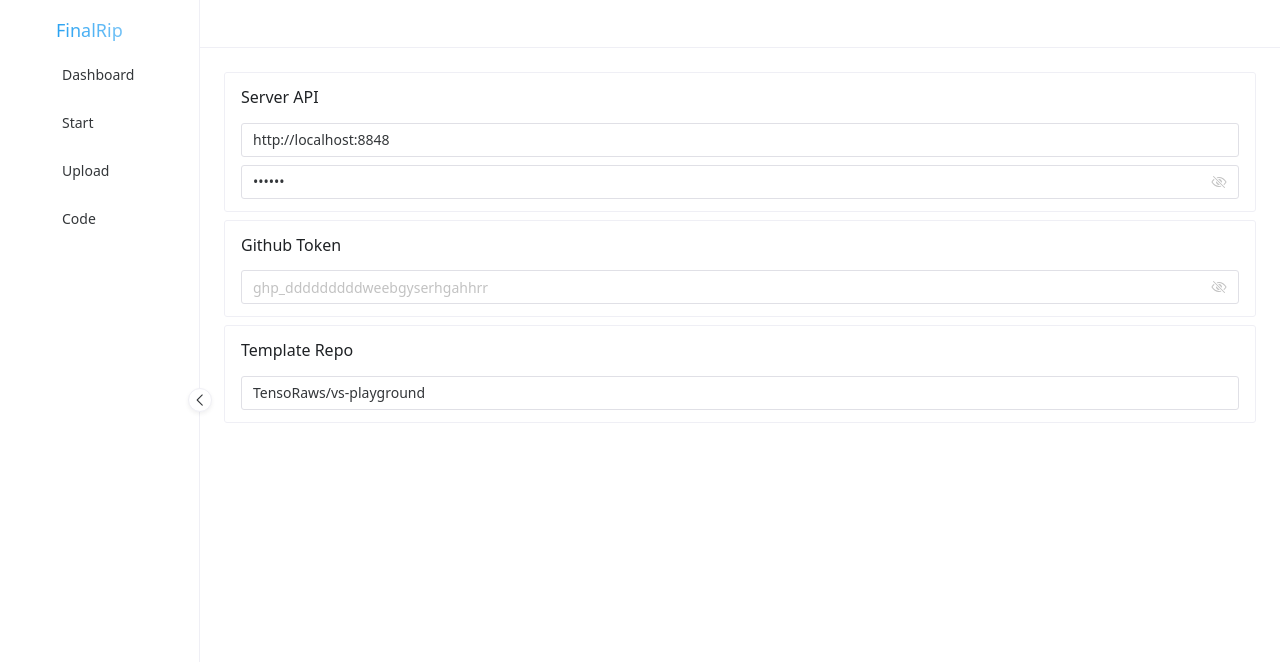
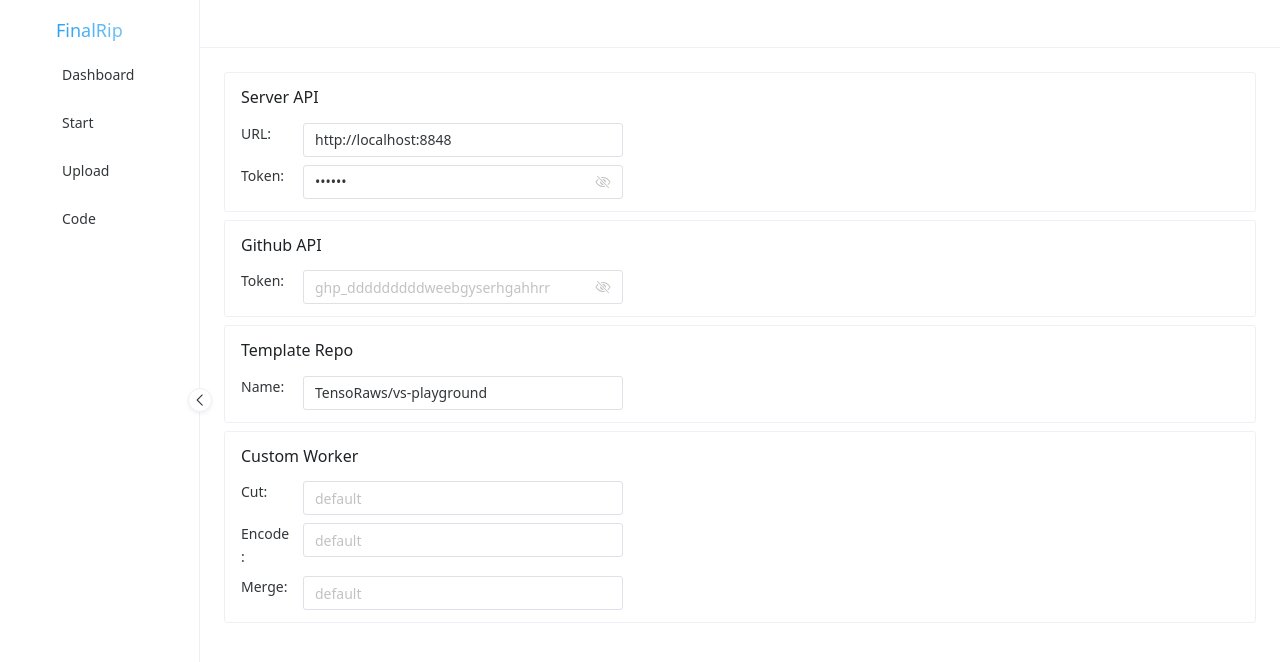
Before and after one commit to TensoRaws/FinalRip-dashboard, a Vue app: page /#/code in a window 1280 px wide. Both pictures are taken after a click on the button 1251 px from the left and 25 px from the top of the page. Shown: the top 662 px of the page. Built offline with nearby package versions, Linux system fonts and the light colour scheme; some icons are missing.

Commit message:
feat: custom worker && strict version (#14)

```diff
--- a/src/api/type.ts
+++ b/src/api/type.ts
@@ -26,6 +26,9 @@ export interface StartTaskRequest {
   encode_param: string
   script: string
   video_key: string
+  video_cut_custom?: string
+  video_encode_custom?: string
+  video_merge_custom?: string
   [property: string]: any
 }
 
@@ -100,6 +103,7 @@ export interface RetryEncodeTaskRequest {
   index: number
   script: string
   video_key: string
+  video_encode_custom?: string
   [property: string]: any
 }
 
@@ -111,6 +115,7 @@ export interface RetryEncodeTaskResponse {
 
 export interface RetryMergeTaskRequest {
   video_key: string
+  video_merge_custom?: string
   [property: string]: any
 }
 
--- a/src/store/setting.ts
+++ b/src/store/setting.ts
@@ -22,6 +22,11 @@ export const useSettingStore = defineStore(
     const templates: Ref<SelectOption[]> = ref([])
     const templateRepo = ref('TensoRaws/vs-playground')
     const githubToken = ref('')
+
+    // custom worker
+    const videoCutCustom = ref('')
+    const videoEncodeCustom = ref('')
+    const videoMergeCustom = ref('')
 
     // encode
     const script = ref(
@@ -49,6 +54,9 @@ export const useSettingStore = defineStore(
       templates,
       templateRepo,
       githubToken,
+      videoCutCustom,
+      videoEncodeCustom,
+      videoMergeCustom,
       script,
       encodeParam,
       checkedPendingBox,
@@ -68,6 +76,9 @@ export const useSettingStore = defineStore(
         'templates',
         'templateRepo',
         'githubToken',
+        'videoCutCustom',
+        'videoEncodeCustom',
+        'videoMergeCustom',
         'script',
         'encodeParam',
         'checkedPendingBox',
--- a/src/views/Setting.vue
+++ b/src/views/Setting.vue
@@ -2,32 +2,75 @@
 import { storeToRefs } from 'pinia'
 
 import { useSettingStore } from '@/store/setting'
-const { apiURL, apiToken, templateRepo, githubToken } = storeToRefs(useSettingStore())
+
+const {
+  apiURL,
+  apiToken,
+  templateRepo,
+  githubToken,
+  videoCutCustom,
+  videoEncodeCustom,
+  videoMergeCustom,
+} = storeToRefs(useSettingStore())
 </script>
 
 <template>
   <NSpace vertical>
-    <NCard title="Server API" size="small">
+    <NCard hoverable title="Server API" size="small">
       <NSpace vertical>
-        <NInput v-model:value="apiURL" placeholder="API URL: http://localhost:8848" />
+        <NSpace>
+          <div class="w-[50px]"> URL: </div>
+          <NInput v-model:value="apiURL" style="width: 40vh" placeholder="http://localhost:8848" />
+        </NSpace>
+        <NSpace>
+          <div class="w-[50px]"> Token: </div>
           <NInput
             v-model:value="apiToken"
+            style="width: 40vh"
             type="password"
             show-password-on="click"
-          placeholder="API Token: xxxxxx"
+            placeholder="xxxxxx"
           />
         </NSpace>
+      </NSpace>
     </NCard>
-    <NCard title="Github Token" size="small">
+    <NCard hoverable title="Github API" size="small">
+      <NSpace>
+        <div class="w-[50px]"> Token: </div>
         <NInput
           v-model:value="githubToken"
+          style="width: 40vh"
           type="password"
           show-password-on="click"
           placeholder="ghp_dddddddddweebgyserhgahhrr"
         />
+      </NSpace>
     </NCard>
-    <NCard title="Template Repo" size="small">
-      <NInput v-model:value="templateRepo" placeholder="TensoRaws/vs-playground" />
+    <NCard hoverable title="Template Repo" size="small">
+      <NSpace>
+        <div class="w-[50px]"> Name: </div>
+        <NInput
+          v-model:value="templateRepo"
+          style="width: 40vh"
+          placeholder="TensoRaws/vs-playground"
+        />
+      </NSpace>
+    </NCard>
+    <NCard hoverable title="Custom Worker" size="small">
+      <NSpace vertical>
+        <NSpace>
+          <div class="w-[50px]"> Cut: </div>
+          <NInput v-model:value="videoCutCustom" style="width: 40vh" placeholder="default" />
+        </NSpace>
+        <NSpace>
+          <div class="w-[50px]"> Encode: </div>
+          <NInput v-model:value="videoEncodeCustom" style="width: 40vh" placeholder="default" />
+        </NSpace>
+        <NSpace>
+          <div class="w-[50px]"> Merge: </div>
+          <NInput v-model:value="videoMergeCustom" style="width: 40vh" placeholder="default" />
+        </NSpace>
+      </NSpace>
     </NCard>
   </NSpace>
 </template>
--- a/src/views/Start.vue
+++ b/src/views/Start.vue
@@ -8,7 +8,8 @@ import { ClearTask, GetTaskList, StartTask } from '@/api'
 import { useSettingStore } from '@/store/setting'
 import { renderIconButton } from '@/util/render'
 
-const { script, encodeParam } = storeToRefs(useSettingStore())
+const { script, encodeParam, videoCutCustom, videoEncodeCustom, videoMergeCustom } =
+  storeToRefs(useSettingStore())
 
 const notification = useNotification()
 const dialog = useDialog()
@@ -106,6 +107,9 @@ function submitTasks(): void {
           encode_param: encodeParam.value,
           script: script.value,
           video_key: key.toString(),
+          video_cut_custom: videoCutCustom.value,
+          video_encode_custom: videoEncodeCustom.value,
+          video_merge_custom: videoMergeCustom.value,
         })
           .then((res) => {
             if (res.success) {
--- a/src/views/Task.vue
+++ b/src/views/Task.vue
@@ -14,7 +14,7 @@ import type { TaskStatus } from '@/api/type'
 import { useSettingStore } from '@/store/setting'
 import { renderIcon, renderIconButton } from '@/util/render'
 
-const { encodeParam, script } = storeToRefs(useSettingStore())
+const { encodeParam, script, videoEncodeCustom, videoMergeCustom } = storeToRefs(useSettingStore())
 
 const notification = useNotification()
 const dialog = useDialog()
@@ -177,6 +177,7 @@ function handleRetryMerge(): void {
     onPositiveClick: () => {
       RetryMergeTask({
         video_key: String(taskInfo.value?.key),
+        video_merge_custom: videoMergeCustom.value,
       })
         .then((res) => {
           if (res.success) {
@@ -222,6 +223,7 @@ function handleRetryEncode(index: number): void {
         encode_param: encodeParam.value,
         video_key: String(taskInfo.value?.key),
         index: index,
+        video_encode_custom: videoEncodeCustom.value,
       })
         .then((res) => {
           if (res.success) {
```
Lines whose indentation alone changed are shown as unchanged.
